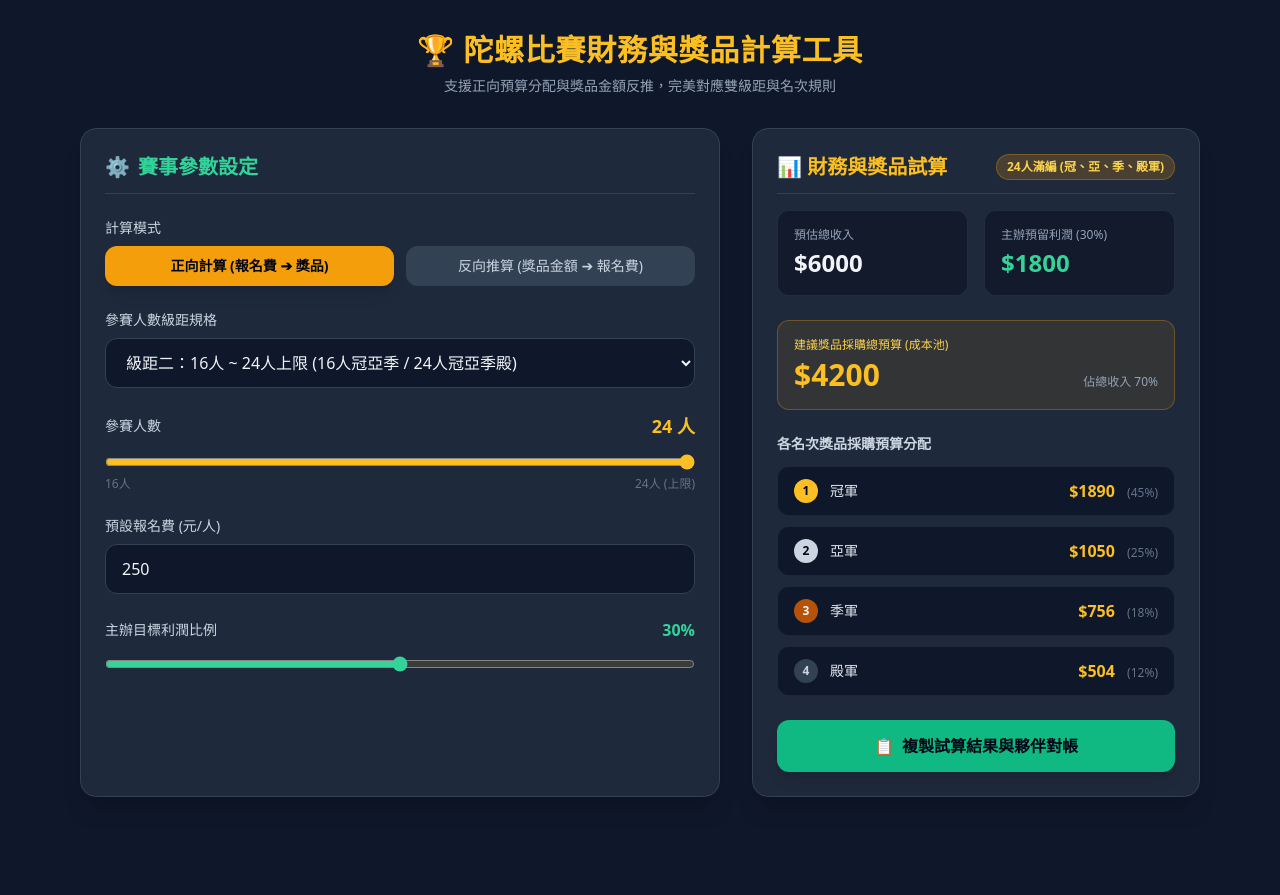
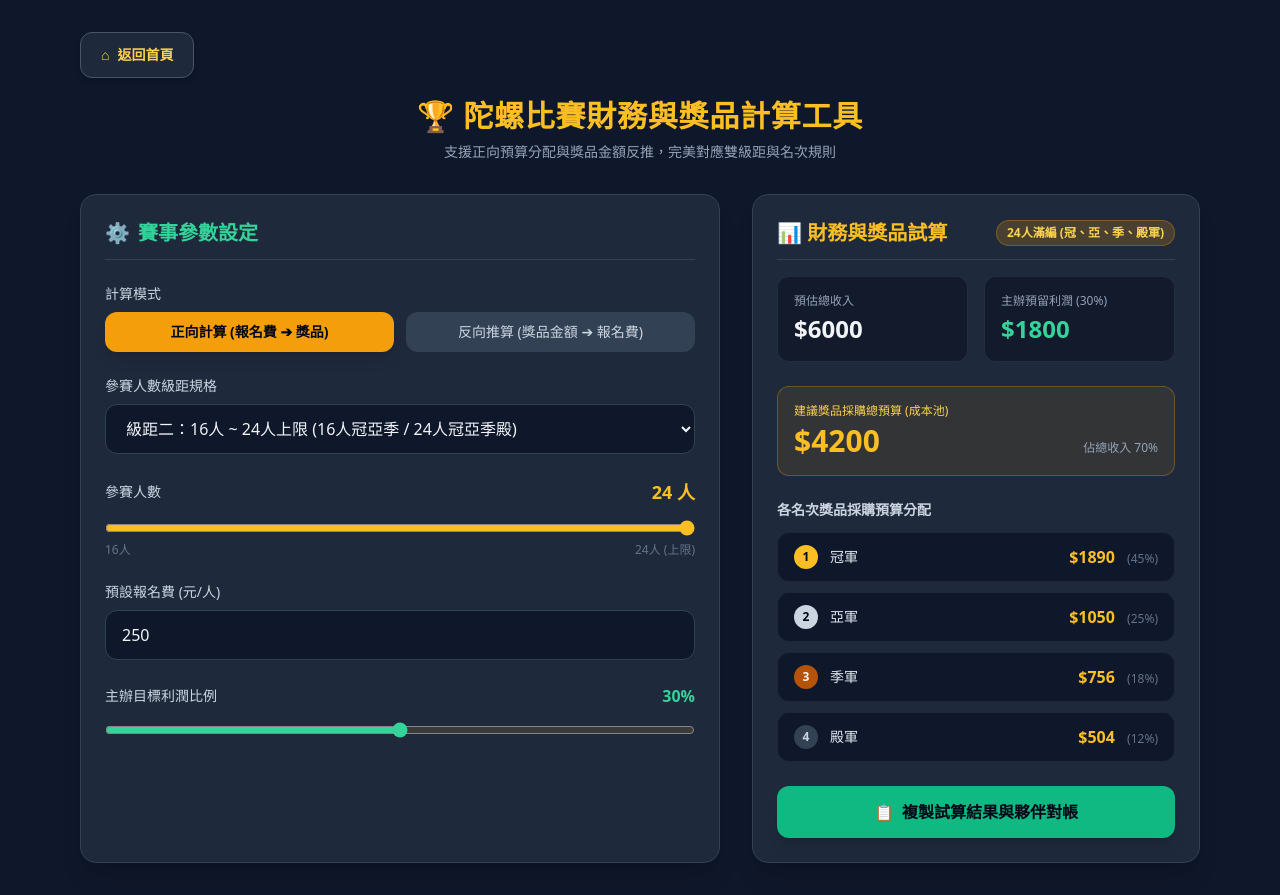
Before and after one commit to chiayiou56-lab/Beytools, a plain HTML site: page tool3.html in a window 1280 px wide. Before the commit the page ends 829 px from the top, so only its background shows below. Drawn offline with nearby package versions, Linux system fonts and the light colour scheme.

Commit message:
Update tool3.html

```diff
--- a/tool3.html
+++ b/tool3.html
@@ -10,6 +10,12 @@
 <body class="bg-slate-900 text-slate-100 min-h-screen font-sans antialiased" x-data="calculatorApp()">
 
     <div class="max-w-6xl mx-auto px-4 py-8">
+        <!-- 返回工具首頁 -->
+        <div class="mb-5 flex justify-start">
+            <a href="index.html" aria-label="返回工具首頁" class="inline-flex items-center justify-center gap-2 min-h-[44px] px-5 py-3 rounded-xl bg-slate-800 hover:bg-slate-700 border border-slate-600 text-amber-300 font-bold text-sm shadow-md transition-colors focus:outline-none focus:ring-2 focus:ring-amber-400">
+                <span aria-hidden="true">⌂</span> 返回首頁
+            </a>
+        </div>
         <!-- 頁面標題 -->
         <header class="mb-8 text-center">
             <h1 class="text-3xl font-extrabold text-amber-400 tracking-wide mb-2">🏆 陀螺比賽財務與獎品計算工具</h1>
```
